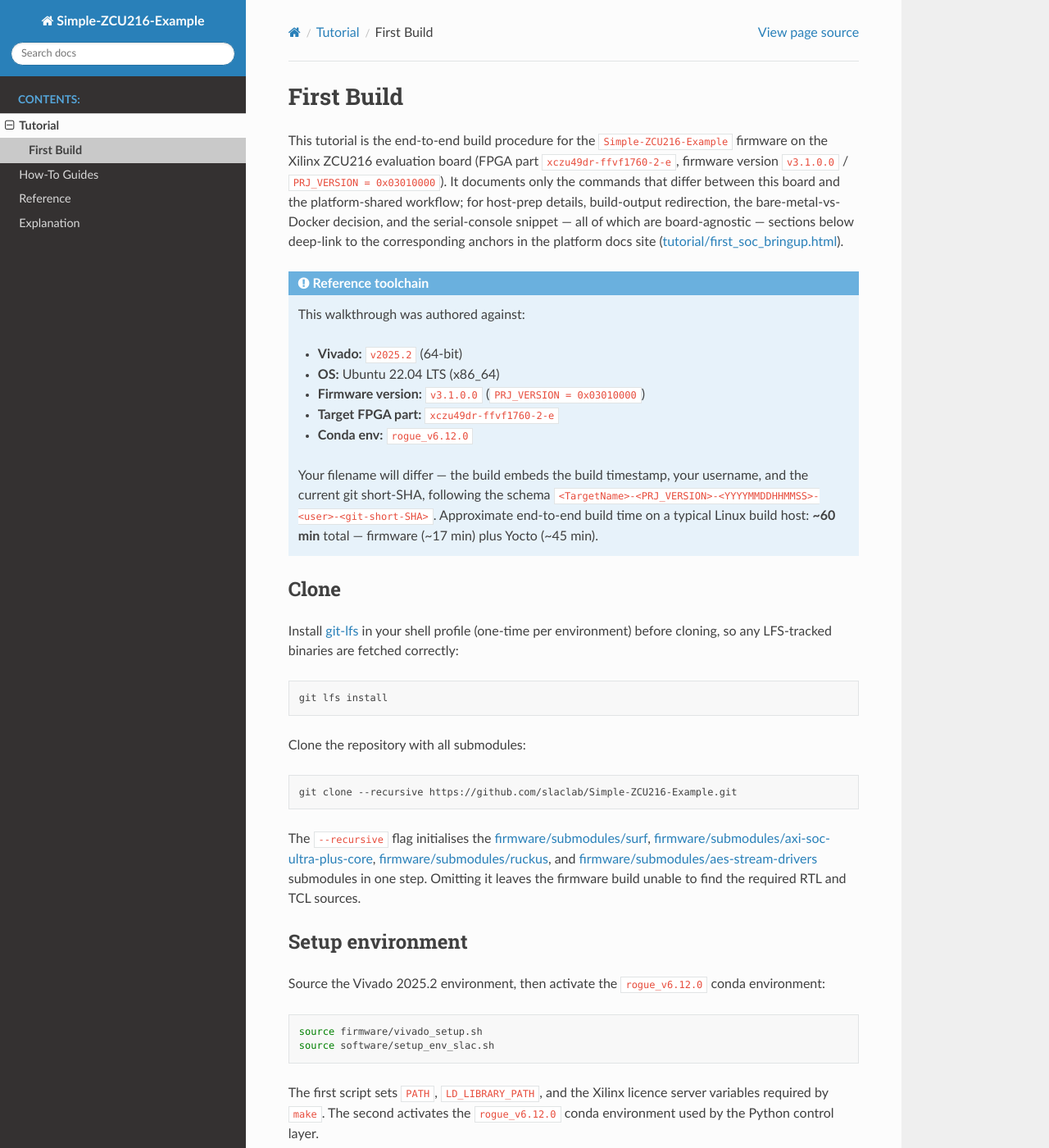
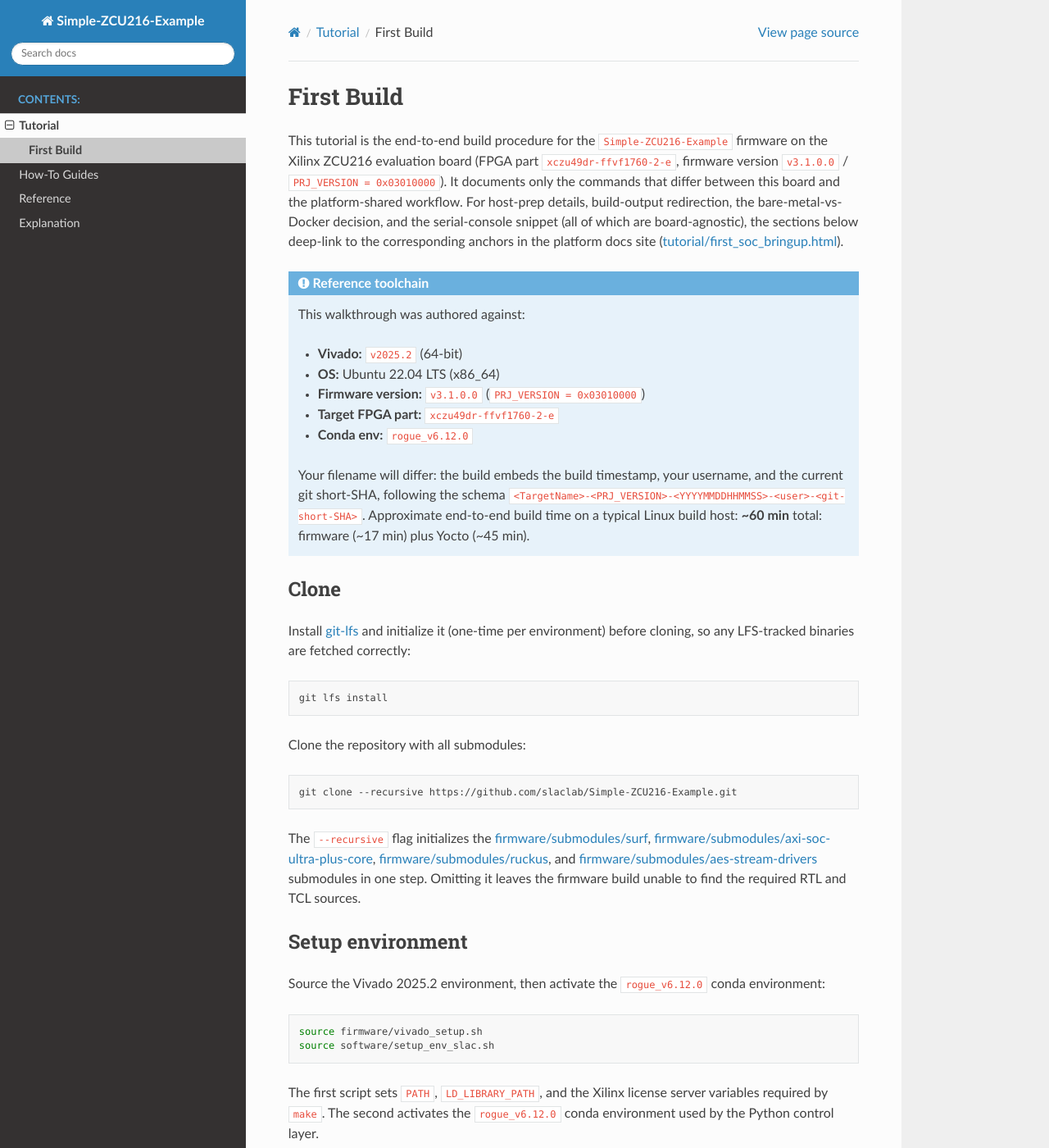
Before and after one commit to slaclab/Simple-ZCU216-Example, a Sphinx documentation site: the page built from docs/tutorial/first_build.rst, in a window 1280 px wide and 1400 px high. Shown: the whole window at 82% size. Built offline with Sphinx 7.4.7 and the Read the Docs theme 3.1.0, drawn with Linux system fonts in a browser that asks for light colours; some of the changed text lies outside the part shown.

Commit message:
docs: clean up wording and punctuation

```diff
--- a/docs/reference/pyrogue_tree.rst
+++ b/docs/reference/pyrogue_tree.rst
@@ -65,7 +65,7 @@
 3. User-logic reset (``RFSoC.AxiSocCore.UserRst()``).
 4. LMK clock chip initialization (``Hardware.InitClock``).
 5. DSP-clock-stable wait (``RFSoC.AxiSocCore.DspRstWait()``).
-6. Application enable (``RFSoC.Application.enable.set(True)``) — only after
+6. Application enable (``RFSoC.Application.enable.set(True)``), only after
    the DSP clock is stable.
 7. RFDC initialization and MTS sync (``Rfdc.Init()`` and ``Rfdc.Mts.*``).
 8. Default YAML configuration load (``LoadConfig``).
@@ -75,8 +75,8 @@
 deliberately enabled only after step 5. Bypassing this order leaves the
 application reading registers in an unknown clock state.
 
-For platform-level PyRogue patterns — the ``AxiSocCore`` interface, the
-``Rfdc`` API, and the host-side ``RingBufferProcessor`` stream pipeline — see
+For platform-level PyRogue patterns (the ``AxiSocCore`` interface, the
+``Rfdc`` API, and the host-side ``RingBufferProcessor`` stream pipeline), see
 :hub:`reference/pyrogue_api.html`.
 
 Public package surface
--- a/docs/reference/rtl_top_entity.rst
+++ b/docs/reference/rtl_top_entity.rst
@@ -13,8 +13,8 @@
 
 * **LMK ports:** ``lmkSync``, ``clkMuxSel``, ``i2c1Scl``, ``i2c1Sda`` (clock chip control).
 * **RF data converter ports:** ADC differential clock and data
-  (``adcClkP/N``, ``adcP/N`` — 16 channels); DAC differential clock and data
-  (``dacClkP/N``, ``dacP/N`` — 16 channels); SYSREF and PL clock differential pairs.
+  (``adcClkP/N``, ``adcP/N``; 16 channels); DAC differential clock and data
+  (``dacClkP/N``, ``dacP/N``; 16 channels); SYSREF and PL clock differential pairs.
 * **SYSMON ports:** ``vPIn``, ``vNIn``.
 
 Build-time generics are ``TPD_G`` (propagation-delay convention from surf) and
--- a/docs/tutorial/first_build.rst
+++ b/docs/tutorial/first_build.rst
@@ -5,9 +5,9 @@
 ``Simple-ZCU216-Example`` firmware on the Xilinx ZCU216 evaluation board
 (FPGA part ``xczu49dr-ffvf1760-2-e``, firmware version ``v3.1.0.0`` /
 ``PRJ_VERSION = 0x03010000``). It documents only the commands that differ
-between this board and the platform-shared workflow; for host-prep details,
+between this board and the platform-shared workflow. For host-prep details,
 build-output redirection, the bare-metal-vs-Docker decision, and the
-serial-console snippet — all of which are board-agnostic — sections below
+serial-console snippet (all of which are board-agnostic), the sections below
 deep-link to the corresponding anchors in the platform docs site
 (:hub:`tutorial/first_soc_bringup.html`).
 
@@ -21,16 +21,16 @@
    - **Target FPGA part:** ``xczu49dr-ffvf1760-2-e``
    - **Conda env:** ``rogue_v6.12.0``
 
-   Your filename will differ — the build embeds the build timestamp, your
+   Your filename will differ: the build embeds the build timestamp, your
    username, and the current git short-SHA, following the schema
    ``<TargetName>-<PRJ_VERSION>-<YYYYMMDDHHMMSS>-<user>-<git-short-SHA>``.
    Approximate end-to-end build time on a typical Linux build host:
-   **~60 min** total — firmware (~17 min) plus Yocto (~45 min).
+   **~60 min** total: firmware (~17 min) plus Yocto (~45 min).
 
 Clone
 -----
 
-Install `git-lfs <https://git-lfs.com>`_ in your shell profile (one-time per
+Install `git-lfs <https://git-lfs.com>`_ and initialize it (one-time per
 environment) before cloning, so any LFS-tracked binaries are fetched correctly:
 
 .. code-block:: bash
@@ -43,7 +43,7 @@
 
    git clone --recursive https://github.com/slaclab/Simple-ZCU216-Example.git
 
-The ``--recursive`` flag initialises the
+The ``--recursive`` flag initializes the
 :repo:`firmware/submodules/surf`,
 :repo:`firmware/submodules/axi-soc-ultra-plus-core`,
 :repo:`firmware/submodules/ruckus`, and
@@ -61,7 +61,7 @@
    source firmware/vivado_setup.sh
    source software/setup_env_slac.sh
 
-The first script sets ``PATH``, ``LD_LIBRARY_PATH``, and the Xilinx licence
+The first script sets ``PATH``, ``LD_LIBRARY_PATH``, and the Xilinx license
 server variables required by ``make``. The second activates the
 ``rogue_v6.12.0`` conda environment used by the Python control layer.
 
@@ -93,7 +93,7 @@
 
 .. note::
 
-   Your filename will differ — the build embeds the build timestamp, your
+   Your filename will differ: the build embeds the build timestamp, your
    username, and the current git short-SHA. ``PRJ_VERSION = 0x03010000``
    corresponds to firmware version ``v3.1.0.0`` and is tracked in
    :repo:`firmware/targets/shared_version.mk`.
@@ -136,9 +136,9 @@
 -------
 
 Once the Yocto build is complete, write the boot images to an SD card. The
-verified procedure — covering both the manual mount-and-copy recipe and the
+verified procedure, covering both the manual mount-and-copy recipe and the
 scripted ``CreateDiskImage.sh`` path
-(:hub:`how-to/sd_card_imaging.html`) — is documented on the platform
+(:hub:`how-to/sd_card_imaging.html`), is documented on the platform
 docs site at :hub:`tutorial/first_soc_bringup.html#sd-card`. The four files to
 copy live under
 ``firmware/build/YoctoProjects/SimpleZcu216Example/linux/``
```
Also changed, not shown: other parts of docs/reference/rtl_top_entity.rst (+1 -1 lines), docs/explanation/architecture.rst (+4 -4 lines), docs/reference/register_map.rst (+4 -4 lines).
